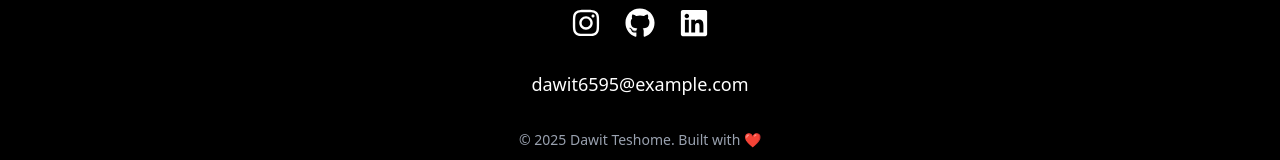
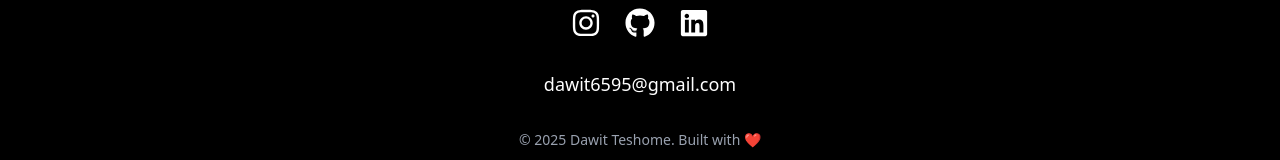
Before and after one commit to Dawit-coder/dawitteshome, a React (Vite) app: page / in a window 1280 px wide. Shown: the part 2510-2670 px from the top of the page. Built offline with nearby package versions, Linux system fonts and the light colour scheme.

Commit message:
fix instagram link and gmail text

```diff
--- a/src/Components/Contact.jsx
+++ b/src/Components/Contact.jsx
@@ -11,7 +11,7 @@
         {/* Social Icons */}
         <div className="flex gap-6 mb-8">
           <a
-            href="https://www.instagram.com/your_username"
+            href="https://www.instagram.com/novawhisperer/"
             target="_blank"
             rel="noopener noreferrer"
             className="hover:text-amber-400 transition-colors duration-300"
@@ -41,7 +41,7 @@
           href="mailto:your_email@example.com"
           className="mb-8 text-lg hover:text-amber-400 transition-colors duration-300"
         >
-          dawit6595@example.com
+          dawit6595@gmail.com
         </a>
 
         {/* Footer Note */}
```
